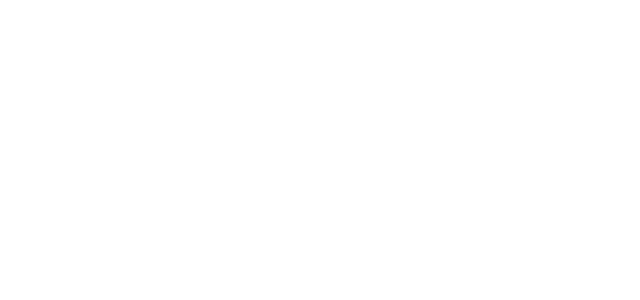
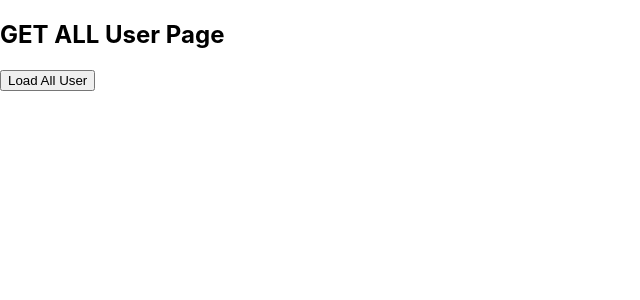
Before and after one commit to karthickvkumar/vcentry27, a React (Create React App) app in the folder learning-react/: page /all in a window 1280 px wide. Before the commit this address had no page. Shown: the top 300 px of the page, without its empty margins (0-640 px from the left). Built offline with nearby package versions, Linux system fonts and the light colour scheme.

Commit message:
commit message

```diff
--- a/learning-react/src/App.js
+++ b/learning-react/src/App.js
@@ -9,6 +9,7 @@
 import UserLoginPage from "./screens/user-login";
 import AccountCreationPage from "./screens/account-creation";
 import UserProfileScreen from "./screens/user-profile";
+import GETAllUsersPage from "./screens/get-all-user";
 
 function App(){
   return(
@@ -22,6 +23,8 @@
         <Route path="signup" element={<UserLoginPage></UserLoginPage>}></Route>
         <Route path="account" element={<AccountCreationPage></AccountCreationPage>}></Route>
         <Route path="user" element={<UserProfileScreen></UserProfileScreen>}></Route>
+        <Route path="all" element={<GETAllUsersPage></GETAllUsersPage>}></Route>
+
       </Routes>
     </BrowserRouter>
   )
--- /dev/null
+++ b/learning-react/src/screens/get-all-user.js
@@ -0,0 +1,26 @@
+import React from "react";
+import axios from "axios";
+
+const GETAllUsersPage = () => {
+
+  const loadAllUsers = () => {
+    const url = "https://dummyjson.com/users";
+
+    axios.get(url)
+      .then((response) => {
+        console.log(response);
+      })
+      .catch((error) => {
+        console.error(error);
+      })
+  }
+
+  return(
+    <div>
+      <h2>GET ALL User Page</h2>
+      <button onClick={() => loadAllUsers()}>Load All User</button>
+    </div>
+  )
+}
+
+export default GETAllUsersPage;
--- a/learning-react/src/screens/landing-page.js
+++ b/learning-react/src/screens/landing-page.js
@@ -18,6 +18,8 @@
       <NavLink to="/account">Register a New Account</NavLink>
       <br />
       <NavLink to="/user">Create New Account</NavLink>
+      <br />
+      <NavLink to="/all">Load ALL Users</NavLink>
     </div>
   )
 }
--- a/learning-react/src/screens/user-profile.js
+++ b/learning-react/src/screens/user-profile.js
@@ -10,6 +10,7 @@
 
     axios.get(url)
       .then((response) => {
+        console.log(response);
         updateProfileList(response.data.data);
       })
       .catch((error) => {
@@ -26,7 +27,7 @@
         <td>{value.last_name}</td>
         <td>{value.email}</td>
         <td>
-          <img src={value.avatar} width="30" alt=""/>
+          <img src={value.avatar} width="30" alt="" />
         </td>
       </tr>
     )
```
